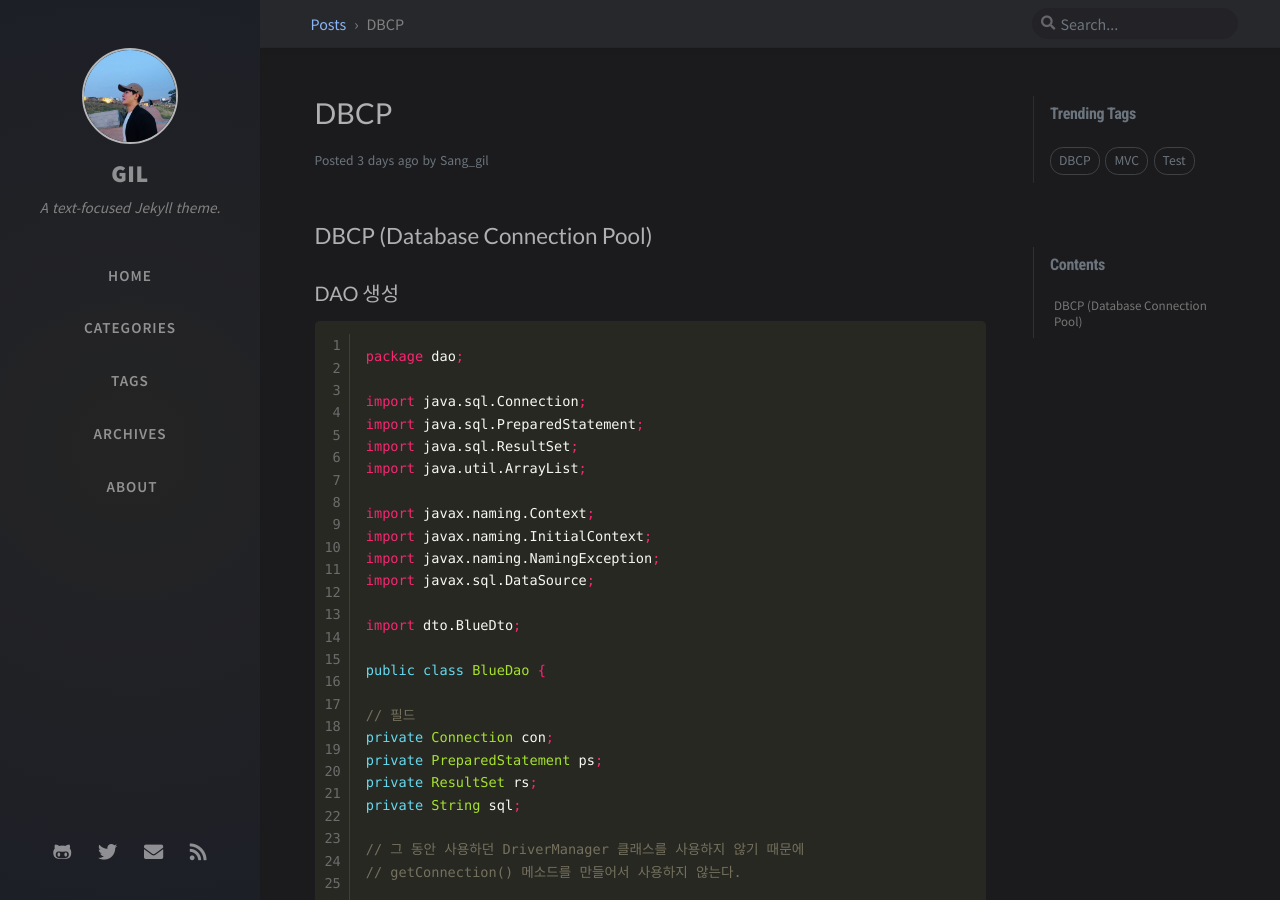
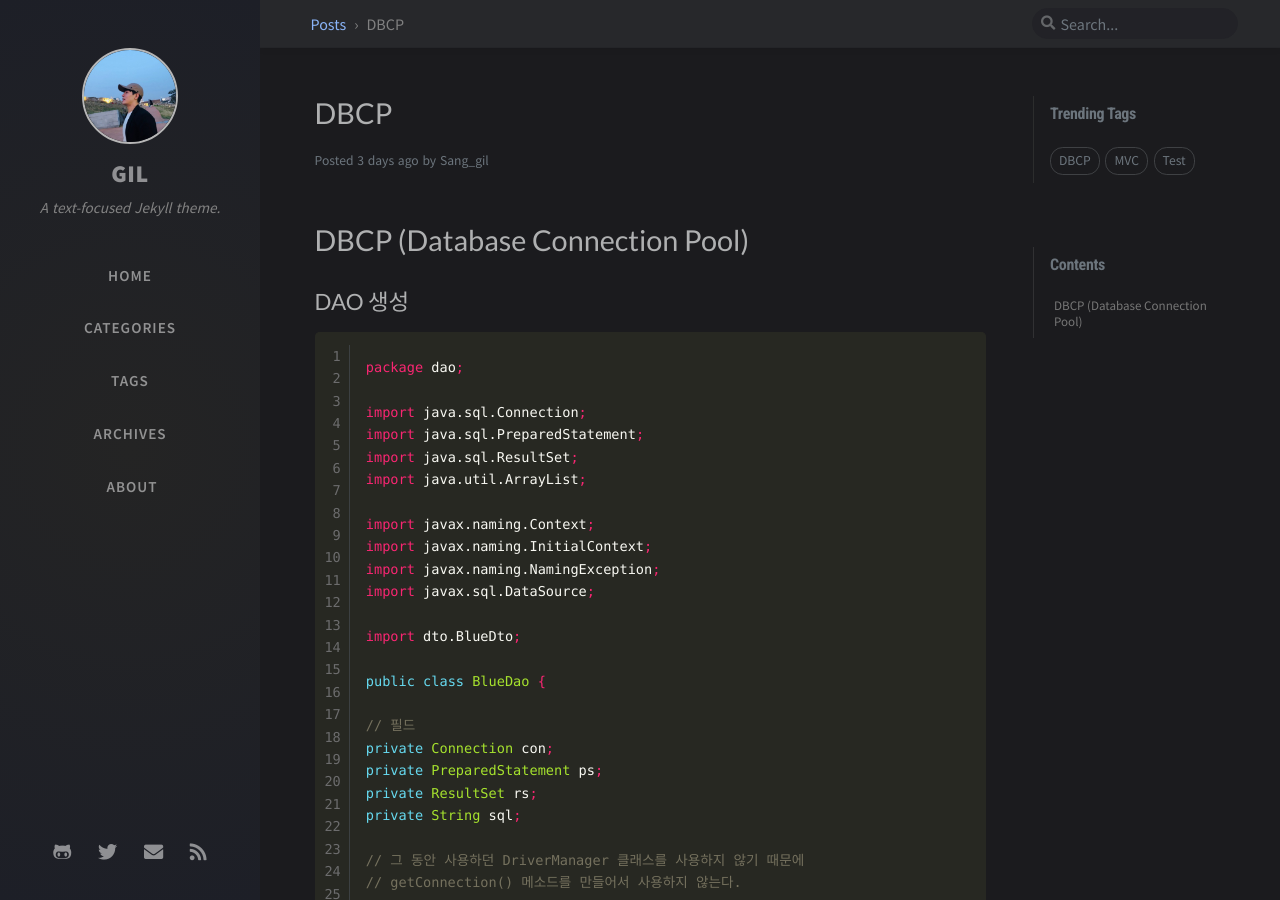
Before and after one commit to fkdl3010/fkdl3010.github.io, a Jekyll site: the page built from _posts/2020-12-18-DBCP.md, in a window 1280 px wide and 900 px high. Built offline with Jekyll 4.4.1, drawn with Linux system fonts in a browser that asks for light colours; nearby versions of some CDN libraries; comment, search, counter and statistics services are not loaded.

Commit message:
no message

````diff
--- a/_posts/2020-12-18-DBCP.md
+++ b/_posts/2020-12-18-DBCP.md
@@ -5,9 +5,9 @@ categories: [JAVA, JAVA-WEB, DBCP]
 tags: [MVC, DBCP]
 ---
 
-## DBCP (Database Connection Pool)
+# DBCP (Database Connection Pool)
 
-### DAO 생성
+## DAO 생성
 
 ```java
 
````
